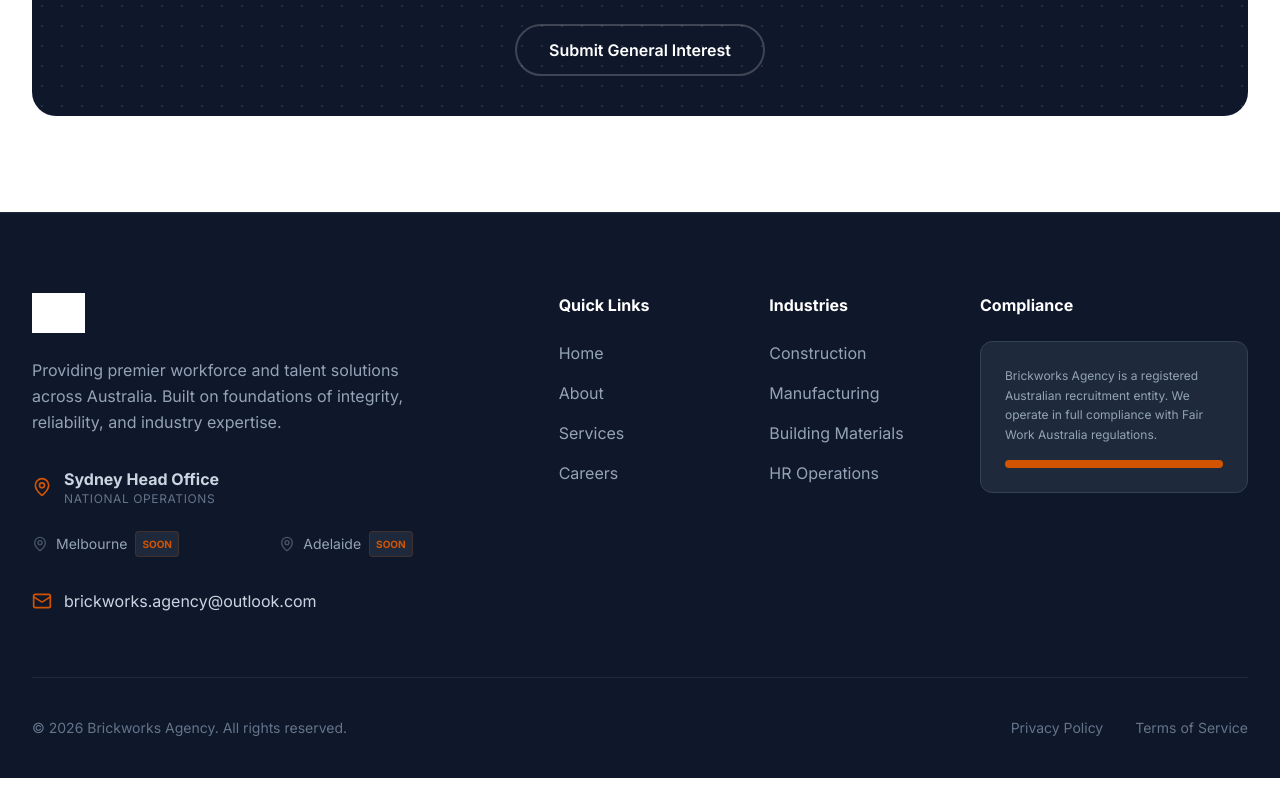
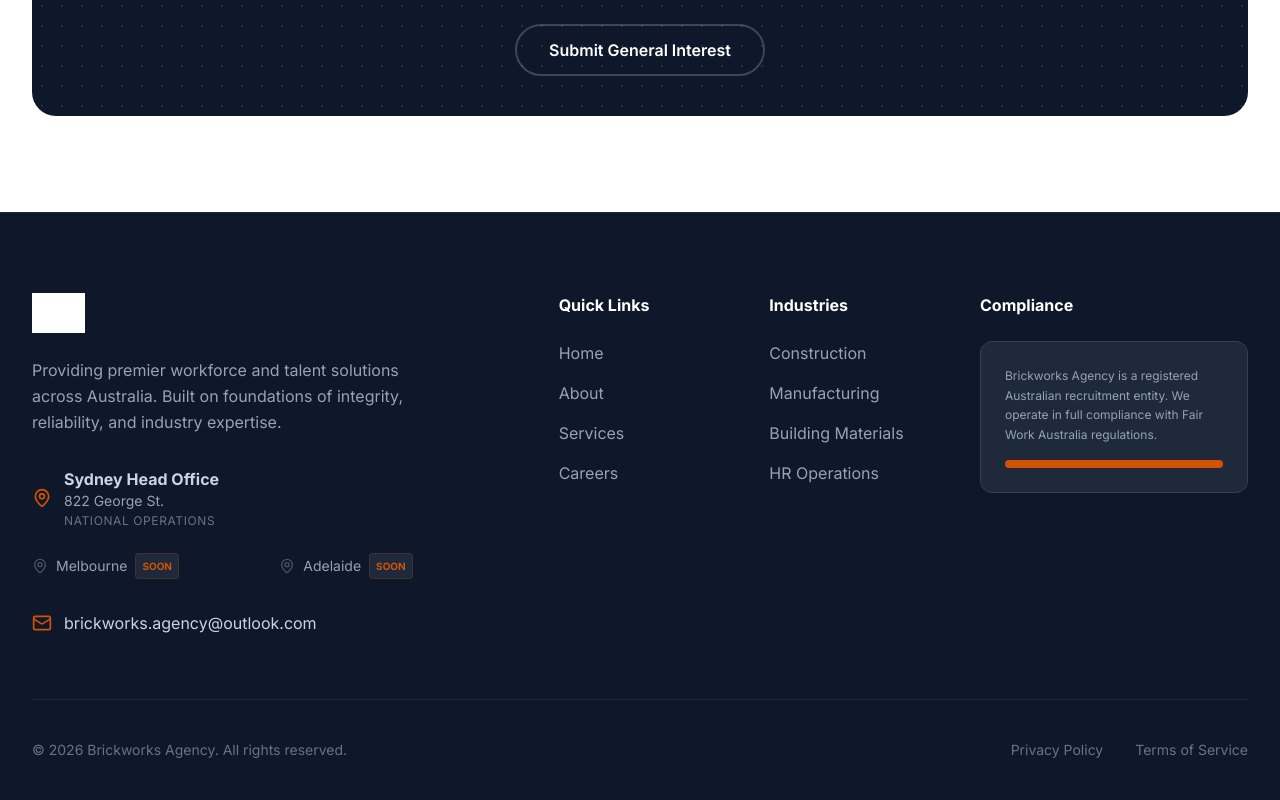
Before and after one commit to talentaussie99/bw-agncy, a React (Vite) app: page / in a window 1280 px wide. Shown: the part 5628-6428 px from the top of the page. Before the commit the page ends 6406 px from the top, so only its background shows below. Built offline with nearby package versions, Linux system fonts and the light colour scheme; grey boxes are pictures that could not be loaded.

Commit message:
feat: Update favicon and footer address
Includes a new favicon and adds a specific street address to the Sydney Head Office contact information in the footer.

```diff
--- a/components/Footer.tsx
+++ b/components/Footer.tsx
@@ -55,7 +55,8 @@ const Footer: React.FC<FooterProps> = ({ setView }) => {
                 <MapPin className="w-5 h-5 mr-3 text-[#d35400]" />
                 <div className="flex flex-col">
                   <span className="font-bold">Sydney Head Office</span>
-                  <span className="text-xs text-slate-500 uppercase tracking-wider">National Operations</span>
+                  <span className="text-sm text-slate-400">822 George St.</span>
+                  <span className="text-xs text-slate-500 uppercase tracking-wider mt-0.5">National Operations</span>
                 </div>
               </div>
 
```
Also changed, not shown: 1 other file (tests, documents, lock files or other folders).
